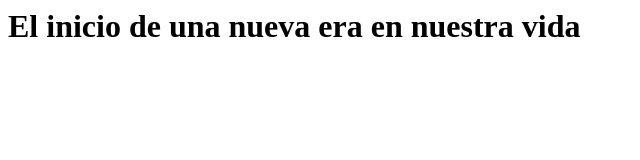
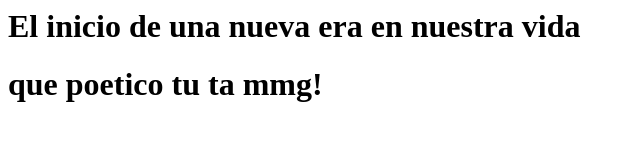
Before and after one commit to Diomel/Verads, a plain HTML site: page index.html in a window 1280 px wide. Shown: the whole page, without its empty margins (0-640 px from the left). Drawn offline with Linux system fonts and the light colour scheme.

Commit message:
Update index.html

```diff
--- a/index.html
+++ b/index.html
@@ -4,5 +4,7 @@
   </title>
   <body>
     <h1>El inicio de una nueva era en nuestra vida</h1>
+
+    <h1> que poetico tu ta mmg!</h1>
   </body>
 </html>
```
